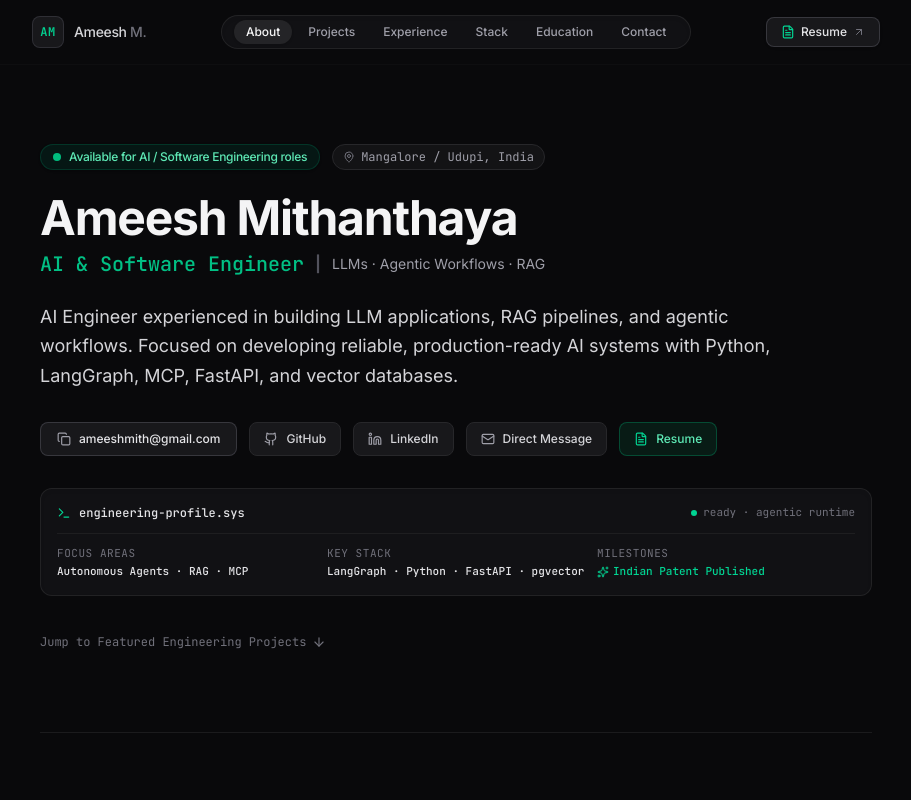
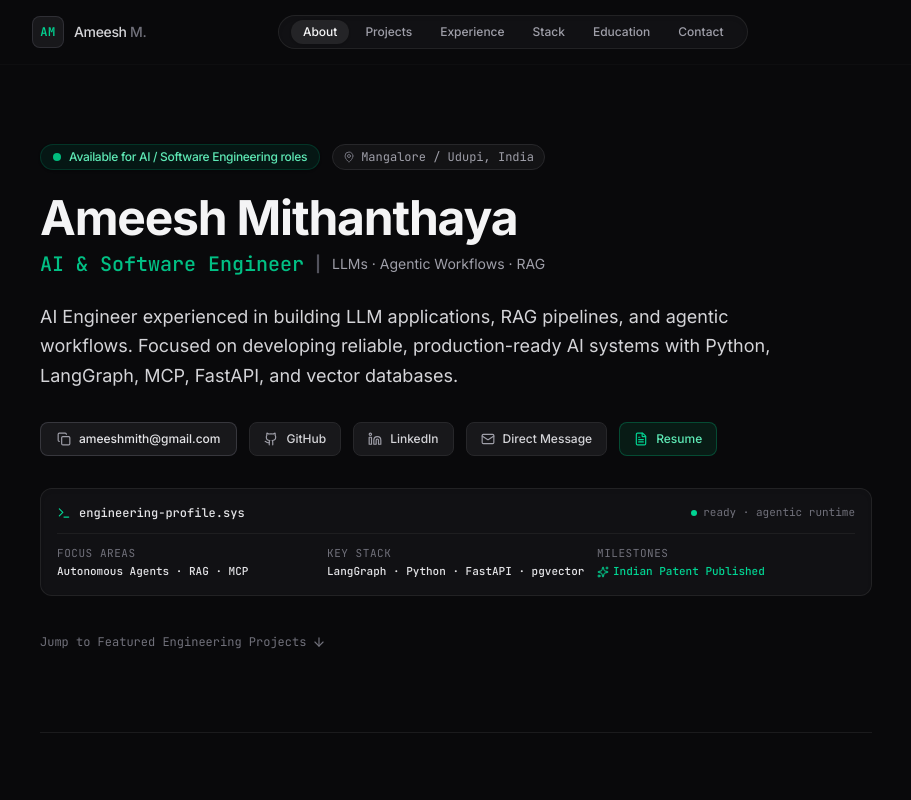
Before and after one commit to ameeshmith/portfolioameesh, a React (Vite) app: page / in a window 1280 px wide. Shown: the top 800 px of the page, without its empty margins (184-1095 px from the left). Built offline with nearby package versions, Linux system fonts and the light colour scheme.

Commit message:
Fix send email action, remove built-with attribution, remove top-right navbar resume button

```diff
--- a/src/components/Contact.tsx
+++ b/src/components/Contact.tsx
@@ -70,8 +70,12 @@ export const Contact: React.FC = () => {
             </button>
 
             <a
-              href={`mailto:${personal.email}`}
-              className="inline-flex items-center justify-center gap-2 px-5 py-3.5 rounded-xl bg-zinc-100 hover:bg-white text-zinc-950 font-semibold text-xs tracking-wide uppercase transition-colors shadow-sm"
+              id="send-email-btn"
+              href={`https://mail.google.com/mail/?view=cm&fs=1&to=${encodeURIComponent(personal.email)}&su=${encodeURIComponent('Discussion: AI & Software Engineering Opportunity')}`}
+              target="_blank"
+              rel="noopener noreferrer"
+              className="inline-flex items-center justify-center gap-2 px-5 py-3.5 rounded-xl bg-zinc-100 hover:bg-white text-zinc-950 font-semibold text-xs tracking-wide uppercase transition-colors shadow-sm cursor-pointer"
+              title="Compose email in Gmail"
             >
               <span>Send Email</span>
               <ArrowUpRight className="w-4 h-4" />
--- a/src/components/Footer.tsx
+++ b/src/components/Footer.tsx
@@ -17,10 +17,6 @@ export const Footer: React.FC = () => {
           </span>
         </div>
 
-        {/* Center Tag */}
-        <div className="text-zinc-400">
-          Built with <span className="text-zinc-200">React</span>, <span className="text-zinc-200">Vite</span> & <span className="text-zinc-200">Tailwind CSS</span>
-        </div>
 
         {/* Scroll To Top */}
         <button
--- a/src/components/Hero.tsx
+++ b/src/components/Hero.tsx
@@ -120,8 +120,11 @@ export const Hero: React.FC<HeroProps> = ({ onOpenResume }) => {
           {/* Mail Direct Link */}
           <a
             id="hero-mail-link"
-            href={`mailto:${personal.email}`}
+            href={`https://mail.google.com/mail/?view=cm&fs=1&to=${encodeURIComponent(personal.email)}&su=${encodeURIComponent('Connecting regarding AI / Engineering Opportunities')}`}
+            target="_blank"
+            rel="noopener noreferrer"
             className="inline-flex items-center gap-2 px-3.5 py-2 rounded-lg text-xs font-medium bg-zinc-900 hover:bg-zinc-800 text-zinc-300 hover:text-white border border-zinc-800 hover:border-zinc-700 transition-colors"
+            title="Compose email to Ameesh in Gmail"
           >
             <Mail className="w-3.5 h-3.5 text-zinc-400" />
             <span>Direct Message</span>
--- a/src/components/Navbar.tsx
+++ b/src/components/Navbar.tsx
@@ -1,6 +1,6 @@
 import React, { useState, useEffect } from 'react';
 import { portfolioData } from '../data/portfolioData';
-import { FileText, Menu, X, ArrowUpRight } from 'lucide-react';
+import { FileText, Menu, X } from 'lucide-react';
 
 interface NavbarProps {
   onOpenResume?: () => void;
@@ -74,19 +74,8 @@ export const Navbar: React.FC<NavbarProps> = ({ onOpenResume }) => {
           })}
         </nav>
 
-        {/* Resume Button & Mobile Toggle */}
+        {/* Mobile Toggle */}
         <div className="flex items-center gap-2.5">
-          <button
-            id="navbar-resume-btn"
-            onClick={onOpenResume}
-            className="flex items-center gap-1.5 px-3.5 py-1.5 text-xs font-medium rounded-lg bg-zinc-900 hover:bg-zinc-800 text-zinc-200 hover:text-white border border-zinc-700/80 hover:border-emerald-500/40 transition-all duration-200 shadow-sm group cursor-pointer"
-            title="View or Download Resume"
-          >
-            <FileText className="w-3.5 h-3.5 text-emerald-400 group-hover:scale-105 transition-transform" />
-            <span>Resume</span>
-            <ArrowUpRight className="w-3 h-3 text-zinc-500 group-hover:text-emerald-400 group-hover:translate-x-0.5 group-hover:-translate-y-0.5 transition-transform" />
-          </button>
-
           <button
             onClick={() => setMobileMenuOpen(!mobileMenuOpen)}
             className="md:hidden p-2 rounded-lg bg-zinc-900/80 border border-zinc-800 text-zinc-400 hover:text-zinc-200"
```
